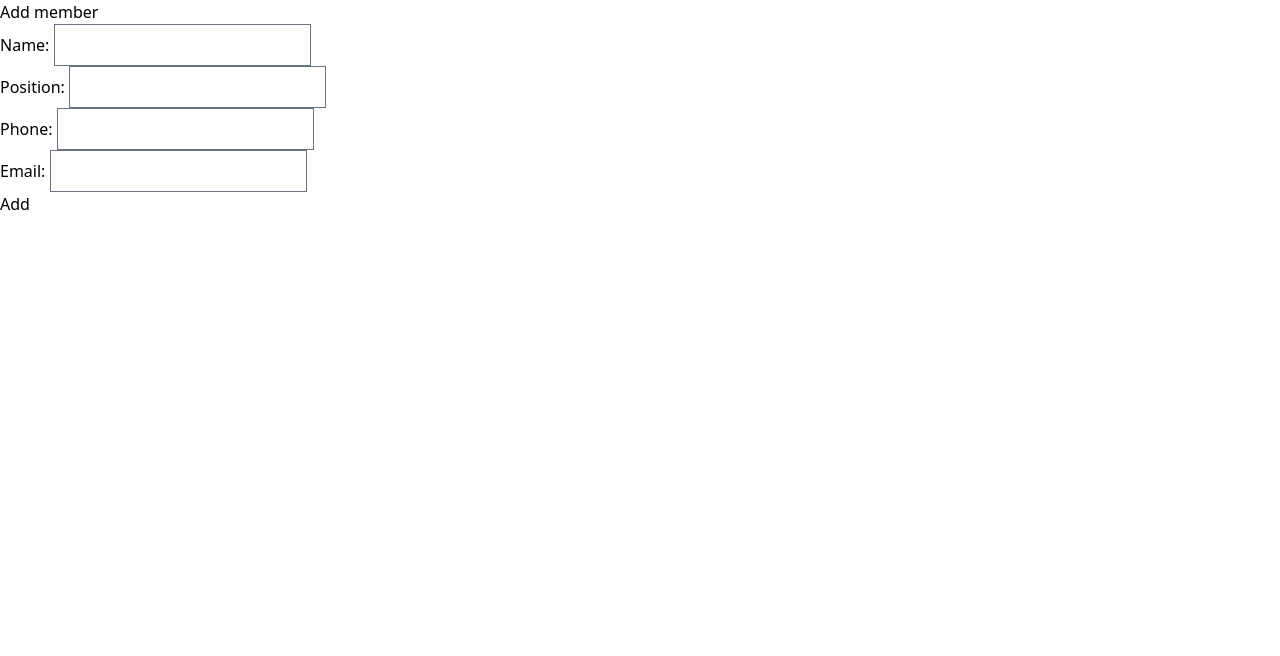
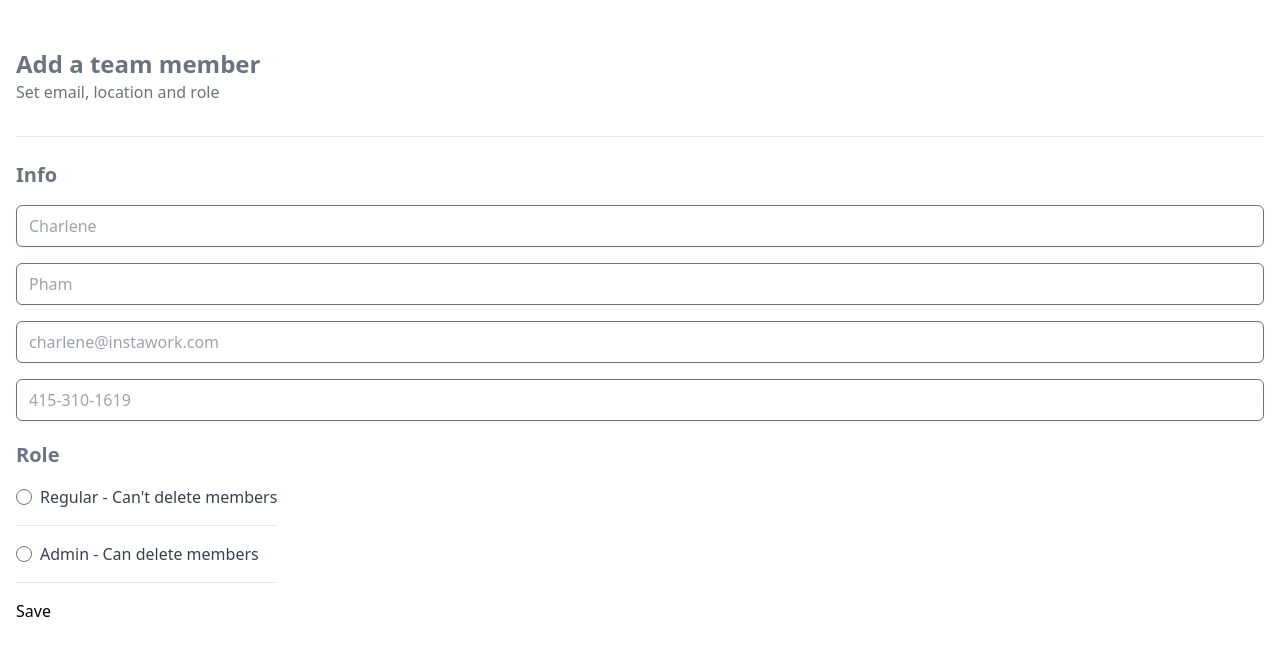
Before and after one commit to Dunridge/instawork-task, a Django app: page /add/ in a window 1280 px wide. Shown: the top 656 px of the page. Run offline with Django 4.2, Linux system fonts and the light colour scheme; style sheets or scripts are compiled from the project's sources; some libraries are stand-ins or nearby versions.

Commit message:
add-page. add role selection

```diff
--- a/instawork_app/static/polls/style.css
+++ b/instawork_app/static/polls/style.css
@@ -1,7 +1,9 @@
 
 /* TODO: see how to separate the styles between components */
 /* added tailwind.css so the style separation is not needed */
-/*
-div {
-    color: red;
-} */
+
+
+/* fix the padding on the radio buttons */
+.add-memebers__option {
+    padding: 8px 0;
+}
--- a/instawork_app/templates/add_member/index.html
+++ b/instawork_app/templates/add_member/index.html
@@ -6,26 +6,84 @@
         <meta http-equiv="X-UA-Compatible" content="IE=edge" />
         <meta name="viewport" content="width=device-width, initial-scale=1.0" />
         <title>Team management</title>
-        {% tailwind_css %} {% load static %} <link rel="stylesheet" href="{%
-        static "polls/style.css" %}">
+        {% tailwind_css %} {% load static %}
+        <link rel="stylesheet" href="{% static "polls/style.css" %}">
     </head>
     <body>
-        <div class="">Add member</div>
-        <form method="post" action="{% url 'add' %}">
+        <div class="w-full flex flex-col justify-start mx-4 mt-4 mb-3">
+            <div class="mt-8 text-2xl text-gray-500 font-bold">
+                Add a team member
+            </div>
+            <div class="text-gray-500">Set email, location and role</div>
+        </div>
+        <form
+            class="flex flex-col items-start mx-4 my-8 border-t border-eef0ef py-4"
+            method="post"
+            action="{% url 'add' %}"
+        >
             {% csrf_token %}
-            <label for="name">Name:</label>
-            <input type="text" name="name" required />
-            <br />
-            <label for="position">Position:</label>
-            <input type="text" name="position" required />
-            <br />
-            <label for="phone">Phone:</label>
-            <input type="text" name="phone" required />
-            <br />
-            <label for="email">Email:</label>
-            <input type="email" name="email" required />
-            <br />
-            <button type="submit">Add</button>
+
+            <div class="mt-2 text-xl text-gray-500 font-bold">Info</div>
+
+            {% comment %} TODO: consider putting into components if you have the time  {% endcomment %}
+            {% comment %} TODO: figure out how to combine these two forms into a single one  {% endcomment %}
+            {% comment %} TODO: consider putting this into a component and using a for loop  {% endcomment %}
+            <div class="w-full flex flex-col justify-start mt-4 mb-3">
+                <div class="">
+                    <input
+                        type="text"
+                        name="name"
+                        placeholder="Charlene"
+                        required
+                        class="w-full px-3 py-2 border rounded-md shadow-sm focus:outline-none focus:border-blue-500 placeholder-gray-400"
+                    />
+                </div>
+                <div class="mt-4">
+                    <input
+                        type="text"
+                        name="position"
+                        placeholder="Pham"
+                        required
+                        class="w-full px-3 py-2 border rounded-md shadow-sm focus:outline-none focus:border-blue-500 placeholder-gray-400"
+                    />
+                </div>
+                <div class="mt-4">
+                    <input
+                        type="text"
+                        name="phone"
+                        placeholder="charlene@instawork.com"
+                        required
+                        class="w-full px-3 py-2 border rounded-md shadow-sm focus:outline-none focus:border-blue-500 placeholder-gray-400"
+                    />
+                </div>
+                <div class="mt-4">
+                    <input
+                        type="email"
+                        name="email"
+                        required
+                        placeholder="415-310-1619"
+                        class="w-full px-3 py-2 border rounded-md shadow-sm focus:outline-none focus:border-blue-500 placeholder-gray-400"
+                    />
+                </div>
+            </div>
+
+            {% comment %} TODO: update the model to also include the role field {% endcomment %}
+            <div class="mt-2 text-xl text-gray-500 font-bold">Role</div>
+            <div class="mb-4">
+                <div class="flex items-center py-4">
+                    <input type="radio" id="option1" name="options" value="option1"
+                           class="mr-2 focus:outline-none focus:ring-2 focus:ring-blue-500">
+                    <label for="option1" class="text-gray-700">Regular - Can't delete members</label>
+                </div>
+                <div class="py-4 flex items-center border-t border-b border-eef0ef">
+                    <input type="radio" id="option2" name="options" value="option2"
+                           class="mr-2 focus:outline-none focus:ring-2 focus:ring-blue-500">
+                    <label for="option2" class="text-gray-700">Admin - Can delete members</label>
+                </div>
+            </div>
+
+            {% comment %} TODO: add the edit button based on a condition and pass this as a template {% endcomment %}
+            <button type="submit">Save</button>
         </form>
     </body>
 </html>
```
